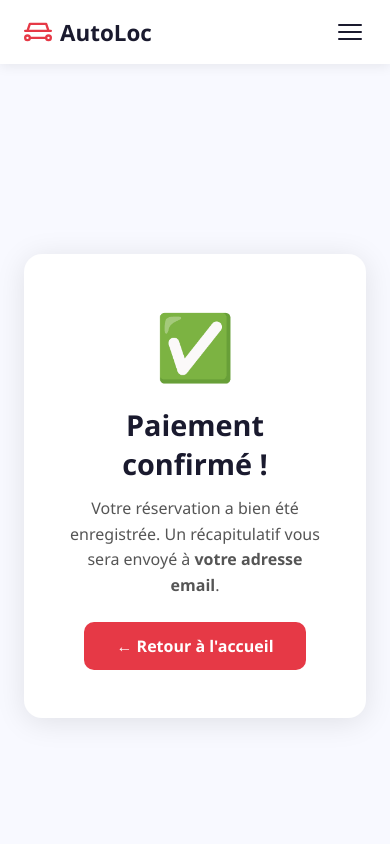
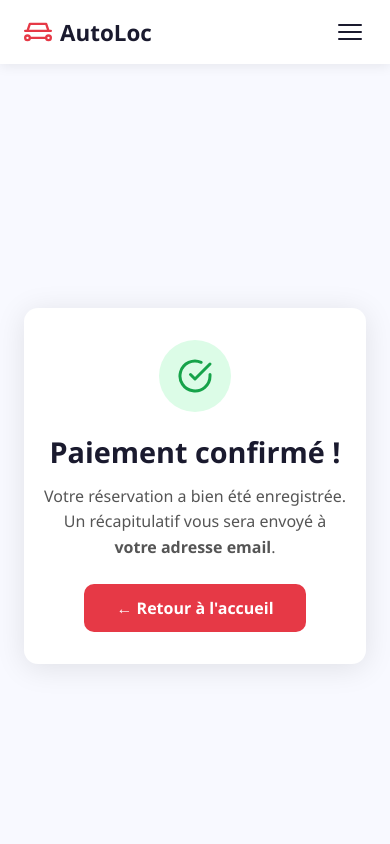
Before and after one commit to Naxos-dev/car-rental, a Vue app: page /payment-success in a window 390 px wide. Shown: the top 844 px of the page. Built offline with nearby package versions, Linux system fonts and the light colour scheme; no server answers; the database is empty; sample sign-in values are in the browser's storage.

Commit message:
UX: fix dark mode bleed, modal mobile, success SVG, header route watch

```diff
--- a/src/components/AppHeader.vue
+++ b/src/components/AppHeader.vue
@@ -2,20 +2,38 @@
   <header class="header">
     <div class="header-inner">
       <RouterLink to="/" class="logo">
-        <svg class="logo-icon" viewBox="0 0 24 24" fill="none" xmlns="http://www.w3.org/2000/svg">
-          <path d="M19 17H5m14 0a2 2 0 1 0 4 0 2 2 0 0 0-4 0zM5 17a2 2 0 1 0-4 0 2 2 0 0 0 4 0zM3 11l2-6h14l2 6M1 11h22" stroke="#e63946" stroke-width="2" stroke-linecap="round" stroke-linejoin="round"/>
+        <svg
+          class="logo-icon"
+          viewBox="0 0 24 24"
+          fill="none"
+          xmlns="http://www.w3.org/2000/svg"
+        >
+          <path
+            d="M19 17H5m14 0a2 2 0 1 0 4 0 2 2 0 0 0-4 0zM5 17a2 2 0 1 0-4 0 2 2 0 0 0 4 0zM3 11l2-6h14l2 6M1 11h22"
+            stroke="#e63946"
+            stroke-width="2"
+            stroke-linecap="round"
+            stroke-linejoin="round"
+          />
         </svg>
         <span class="logo-text">AutoLoc</span>
       </RouterLink>
 
       <!-- Burger -->
-      <button class="burger" @click="mobileOpen = !mobileOpen" :aria-label="mobileOpen ? 'Fermer le menu' : 'Ouvrir le menu'">
+      <button
+        class="burger"
+        @click="mobileOpen = !mobileOpen"
+        :aria-label="mobileOpen ? 'Fermer le menu' : 'Ouvrir le menu'"
+      >
         <span :class="['burger-line', { open: mobileOpen }]"></span>
         <span :class="['burger-line', { open: mobileOpen }]"></span>
         <span :class="['burger-line', { open: mobileOpen }]"></span>
       </button>
 
-      <nav :class="['nav', { 'nav--open': mobileOpen }]" @click="mobileOpen = false">
+      <nav
+        :class="['nav', { 'nav--open': mobileOpen }]"
+        @click="mobileOpen = false"
+      >
         <RouterLink to="/" class="nav-link">Accueil</RouterLink>
         <RouterLink to="/fleet" class="nav-link">Notre flotte</RouterLink>
         <RouterLink v-if="authStore.isAdmin" to="/admin" class="btn-admin">
@@ -87,7 +105,7 @@
 </template>
 
 <script setup>
-import { computed, ref, onMounted, onUnmounted } from "vue";
+import { computed, ref, watch, onMounted, onUnmounted } from "vue";
 import { useRoute, useRouter } from "vue-router";
 import { authStore } from "../store/auth.js";
 import { userAuthStore } from "../store/userAuth.js";
@@ -98,6 +116,10 @@ const router = useRouter();
 const menuOpen = ref(false);
 const menuRef = ref(null);
 const mobileOpen = ref(false);
+
+watch(() => route.path, () => {
+  mobileOpen.value = false;
+});
 
 const isAdminRoute = computed(() => route.path.startsWith("/admin"));
 const isFleetRoute = computed(() => route.path === "/fleet");
@@ -187,9 +209,15 @@ async function handleUserLogout() {
   transition: all 0.25s;
   transform-origin: center;
 }
-.burger-line:nth-child(1).open { transform: translateY(7px) rotate(45deg); }
-.burger-line:nth-child(2).open { opacity: 0; }
-.burger-line:nth-child(3).open { transform: translateY(-7px) rotate(-45deg); }
+.burger-line:nth-child(1).open {
+  transform: translateY(7px) rotate(45deg);
+}
+.burger-line:nth-child(2).open {
+  opacity: 0;
+}
+.burger-line:nth-child(3).open {
+  transform: translateY(-7px) rotate(-45deg);
+}
 
 @media (max-width: 768px) {
   .burger {
--- a/src/components/ReservationModal.vue
+++ b/src/components/ReservationModal.vue
@@ -329,6 +329,7 @@ input:focus {
   gap: 0.8rem;
   justify-content: flex-end;
   margin-top: 0.5rem;
+  flex-wrap: wrap;
 }
 .btn-cancel {
   background: #eee;
@@ -338,6 +339,8 @@ input:focus {
   padding: 0.7rem 1.2rem;
   font-weight: 600;
   cursor: pointer;
+  flex: 1;
+  min-width: 100px;
 }
 .btn-confirm {
   background: #e63946;
@@ -348,6 +351,8 @@ input:focus {
   font-weight: 700;
   cursor: pointer;
   transition: background 0.2s;
+  flex: 2;
+  min-width: 140px;
 }
 .btn-confirm:hover:not(:disabled) {
   background: #c1121f;
@@ -356,4 +361,26 @@ input:focus {
   background: #f4a0a6;
   cursor: not-allowed;
 }
+
+@media (max-width: 480px) {
+  .modal-card {
+    padding: 1.25rem 1rem;
+    border-radius: 14px;
+  }
+  .vehicle-summary {
+    flex-direction: column;
+  }
+  .vehicle-thumb {
+    width: 100%;
+    height: 140px;
+  }
+  .modal-actions {
+    flex-direction: column;
+  }
+  .btn-cancel,
+  .btn-confirm {
+    width: 100%;
+    text-align: center;
+  }
+}
 </style>
--- a/src/router/index.js
+++ b/src/router/index.js
@@ -44,6 +44,9 @@ const routes = [
 const router = createRouter({
   history: createWebHistory(),
   routes,
+  scrollBehavior() {
+    return { top: 0 };
+  },
 });
 
 router.beforeEach(async (to) => {
--- a/src/style.css
+++ b/src/style.css
@@ -1,34 +1,41 @@
+*, *::before, *::after {
+  box-sizing: border-box;
+}
+
 :root {
-  --text: #6b6375;
-  --text-h: #08060d;
-  --bg: #fff;
-  --border: #e5e4e7;
-  --code-bg: #f4f3ec;
-  --accent: #aa3bff;
-  --accent-bg: rgba(170, 59, 255, 0.1);
-  --accent-border: rgba(170, 59, 255, 0.5);
-  --social-bg: rgba(244, 243, 236, 0.5);
-  --shadow:
-    rgba(0, 0, 0, 0.1) 0 10px 15px -3px, rgba(0, 0, 0, 0.05) 0 4px 6px -2px;
-
   --sans: system-ui, 'Segoe UI', Roboto, sans-serif;
-  --heading: system-ui, 'Segoe UI', Roboto, sans-serif;
-  --mono: ui-monospace, Consolas, monospace;
-
-  font: 18px/145% var(--sans);
-  letter-spacing: 0.18px;
-  color-scheme: light dark;
-  color: var(--text);
-  background: var(--bg);
+  font-family: var(--sans);
+  font-size: 16px;
+  line-height: 1.5;
+  color-scheme: light;
   font-synthesis: none;
   text-rendering: optimizeLegibility;
   -webkit-font-smoothing: antialiased;
   -moz-osx-font-smoothing: grayscale;
+}
 
-  @media (max-width: 1024px) {
-    font-size: 16px;
-  }
+body {
+  margin: 0;
+  background: #fff;
 }
+
+h1, h2, h3, h4, h5, h6 {
+  margin: 0;
+}
+
+p {
+  margin: 0;
+}
+
+img {
+  max-width: 100%;
+  display: block;
+}
+
+input, button, textarea, select {
+  font: inherit;
+}
+
 
 @media (prefers-color-scheme: dark) {
   :root {
--- a/src/views/FleetPage.vue
+++ b/src/views/FleetPage.vue
@@ -34,17 +34,37 @@
             <h3>{{ v.marque }} {{ v.modele }}</h3>
             <div class="vehicle-tags">
               <span class="tag">
-                <svg xmlns="http://www.w3.org/2000/svg" viewBox="0 0 24 24" fill="none" stroke="currentColor" stroke-width="2" stroke-linecap="round" stroke-linejoin="round"><path d="M12 2.69l5.66 5.66a8 8 0 1 1-11.31 0z"/></svg>
+                <svg
+                  xmlns="http://www.w3.org/2000/svg"
+                  viewBox="0 0 24 24"
+                  fill="none"
+                  stroke="currentColor"
+                  stroke-width="2"
+                  stroke-linecap="round"
+                  stroke-linejoin="round"
+                >
+                  <path d="M12 2.69l5.66 5.66a8 8 0 1 1-11.31 0z" />
+                </svg>
                 {{ v.carburant }}
               </span>
               <span class="tag">
-                <svg xmlns="http://www.w3.org/2000/svg" viewBox="0 0 24 24" fill="none" stroke="currentColor" stroke-width="2" stroke-linecap="round" stroke-linejoin="round"><path d="M17 21v-2a4 4 0 0 0-4-4H5a4 4 0 0 0-4 4v2"/><circle cx="9" cy="7" r="4"/><path d="M23 21v-2a4 4 0 0 0-3-3.87"/><path d="M16 3.13a4 4 0 0 1 0 7.75"/></svg>
+                <svg
+                  xmlns="http://www.w3.org/2000/svg"
+                  viewBox="0 0 24 24"
+                  fill="none"
+                  stroke="currentColor"
+                  stroke-width="2"
+                  stroke-linecap="round"
+                  stroke-linejoin="round"
+                >
+                  <path d="M17 21v-2a4 4 0 0 0-4-4H5a4 4 0 0 0-4 4v2" />
+                  <circle cx="9" cy="7" r="4" />
+                  <path d="M23 21v-2a4 4 0 0 0-3-3.87" />
+                  <path d="M16 3.13a4 4 0 0 1 0 7.75" />
+                </svg>
                 {{ v.places }} places
               </span>
-              <span class="tag tag--price">
-                <svg xmlns="http://www.w3.org/2000/svg" viewBox="0 0 24 24" fill="none" stroke="currentColor" stroke-width="2" stroke-linecap="round" stroke-linejoin="round"><line x1="12" y1="1" x2="12" y2="23"/><path d="M17 5H9.5a3.5 3.5 0 0 0 0 7h5a3.5 3.5 0 0 1 0 7H6"/></svg>
-                {{ v.prix }}€/jour
-              </span>
+              <span class="tag tag--price"> {{ v.prix }}€ /jour </span>
             </div>
             <button class="btn-reserve" @click="openReservation(v)">
               Réserver
--- a/src/views/PaymentSuccessPage.vue
+++ b/src/views/PaymentSuccessPage.vue
@@ -2,7 +2,9 @@
   <div class="success-page">
     <div class="container">
       <div class="success-card">
-        <div class="success-icon">✅</div>
+        <div class="success-icon">
+          <svg xmlns="http://www.w3.org/2000/svg" viewBox="0 0 24 24" fill="none" stroke="currentColor" stroke-width="2" stroke-linecap="round" stroke-linejoin="round"><path d="M22 11.08V12a10 10 0 1 1-5.93-9.14"/><polyline points="22 4 12 14.01 9 11.01"/></svg>
+        </div>
         <h1>Paiement confirmé !</h1>
         <p>
           Votre réservation a bien été enregistrée. Un récapitulatif vous sera
@@ -99,9 +101,30 @@ onMounted(async () => {
   text-align: center;
   box-shadow: 0 4px 30px rgba(0, 0, 0, 0.1);
 }
+
+@media (max-width: 480px) {
+  .success-card {
+    padding: 2rem 1.25rem;
+    border-radius: 14px;
+  }
+  h1 {
+    font-size: 1.4rem;
+  }
+}
 .success-icon {
-  font-size: 4rem;
-  margin-bottom: 1rem;
+  width: 72px;
+  height: 72px;
+  border-radius: 50%;
+  background: #dcfce7;
+  display: flex;
+  align-items: center;
+  justify-content: center;
+  margin: 0 auto 1.25rem;
+}
+.success-icon svg {
+  width: 36px;
+  height: 36px;
+  stroke: #16a34a;
 }
 h1 {
   font-size: 1.8rem;
```
Also changed, not shown: src/views/LandingPage.vue (+63 -7 lines).
